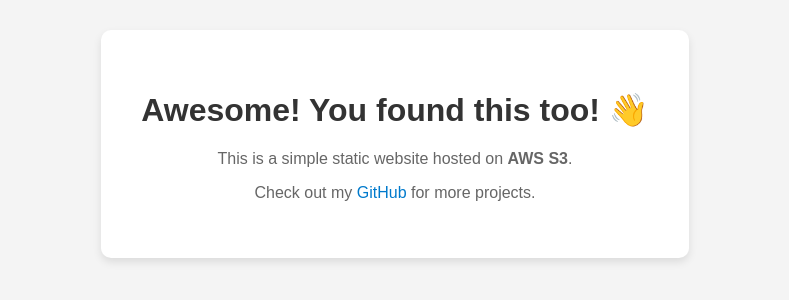
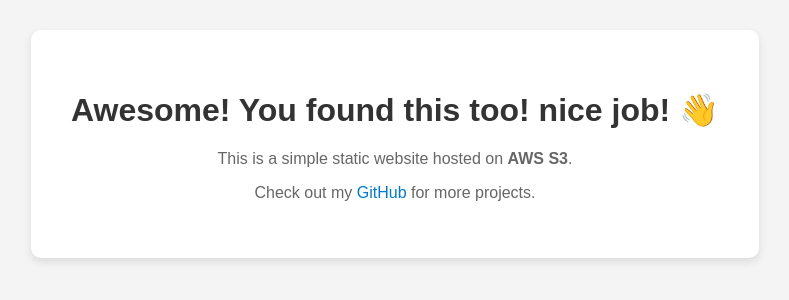
Before and after one commit to orimoladeben/aws-s3-static-website, a plain HTML site: page website/index.html in a window 1280 px wide. Shown: the part 256-556 px from the top of the page, without its empty margins (245-1034 px from the left). Drawn offline with Linux system fonts and the light colour scheme.

Commit message:
index.html updated

```diff
--- a/website/index.html
+++ b/website/index.html
@@ -36,7 +36,7 @@
 </head>
 <body>
     <div class="container">
-        <h1>Awesome! You found this too! 👋</h1>
+        <h1>Awesome! You found this too! nice job! 👋</h1>
         <p>This is a simple static website hosted on <strong>AWS S3</strong>.</p>
         <p>Check out my <a href="https://github.com/yourusername" target="_blank">GitHub</a> for more projects.</p>
     </div>
```
